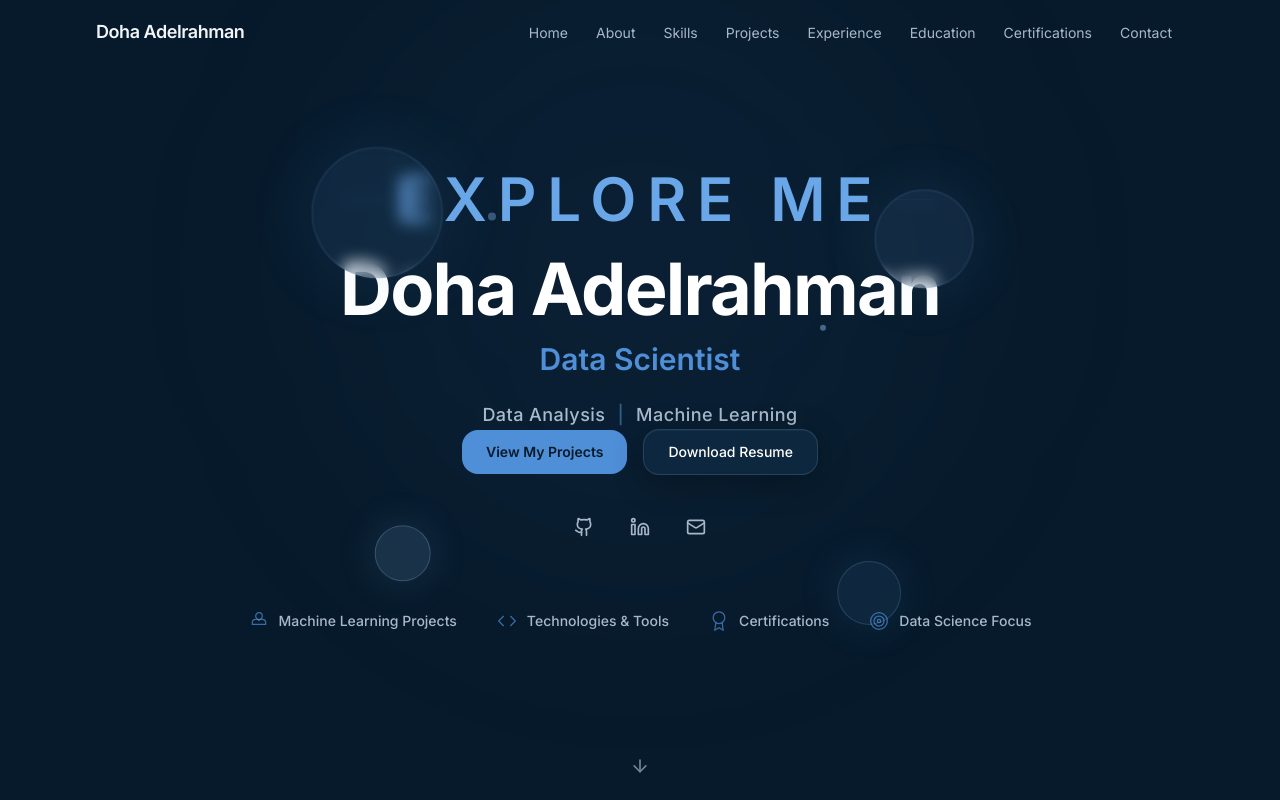
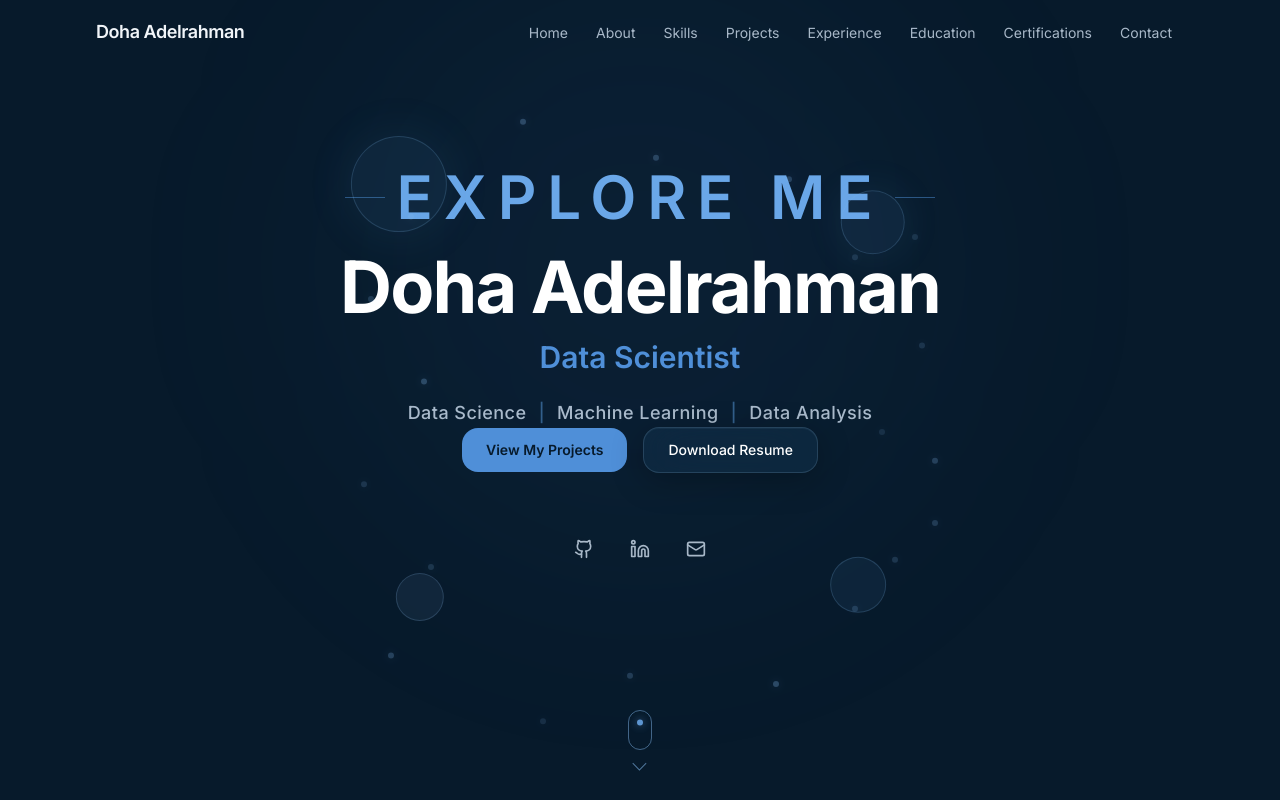
Before and after one commit to DohaAbdelrahman/Doha, a Next.js app: page / in a window 1280 px wide. Shown: the top 800 px of the page. Built offline with nearby package versions, Linux system fonts and the light colour scheme.

Commit message:
update hero

```diff
--- a/src/sections/HeroSection.tsx
+++ b/src/sections/HeroSection.tsx
@@ -1,37 +1,11 @@
 "use client";
 
 import { motion } from "framer-motion";
-import { ArrowDown, Github, Linkedin, Mail } from "lucide-react";
+import { Github, Linkedin, Mail } from "lucide-react";
 
-import { profile, heroStats } from "@/data/portfolio";
+import { profile} from "@/data/portfolio";
 
-const statIcons: Record<string, React.ReactNode> = {
-  brain: (
-    <svg className="w-5 h-5" viewBox="0 0 24 24" fill="none" stroke="currentColor" strokeWidth="1.5">
-      <path d="M12 2a4 4 0 0 1 4 4c0 1.1-.45 2.1-1.17 2.83L12 11.66l-2.83-2.83A4 4 0 0 1 12 2z" />
-      <path d="M8 10c-2.21 0-4 1.79-4 4v2h16v-2c0-2.21-1.79-4-4-4H8z" />
-    </svg>
-  ),
-  "code-2": (
-    <svg className="w-5 h-5" viewBox="0 0 24 24" fill="none" stroke="currentColor" strokeWidth="1.5">
-      <polyline points="16 18 22 12 16 6" />
-      <polyline points="8 6 2 12 8 18" />
-    </svg>
-  ),
-  award: (
-    <svg className="w-5 h-5" viewBox="0 0 24 24" fill="none" stroke="currentColor" strokeWidth="1.5">
-      <circle cx="12" cy="8" r="7" />
-      <polyline points="8.21 13.89 7 23 12 20 17 23 15.79 13.88" />
-    </svg>
-  ),
-  target: (
-    <svg className="w-5 h-5" viewBox="0 0 24 24" fill="none" stroke="currentColor" strokeWidth="1.5">
-      <circle cx="12" cy="12" r="10" />
-      <circle cx="12" cy="12" r="6" />
-      <circle cx="12" cy="12" r="2" />
-    </svg>
-  ),
-};
+
 
 export default function HeroSection() {
   const scrollToProjects = () => document.querySelector("#projects")?.scrollIntoView({ behavior: "smooth" });
@@ -47,115 +21,89 @@ export default function HeroSection() {
 
 
 
-        {/* Floating Orbs */}
+        {/* Floating Orb Field */}
         <div className="absolute inset-0 overflow-hidden pointer-events-none">
 
-          {/* Orb 1 */}
+          {/* Large soft orbs */}
           <motion.div
-            className="
-              absolute
-              w-32 h-32
-              rounded-full
-              bg-[#5B9FE3]/10
-              border border-[#7FB2E5]/20
-              shadow-[0_0_70px_rgba(91,159,227,0.12)]
-              backdrop-blur-sm
-            "
-            style={{ top: "16%", left: "10%" }}
-            animate={{
-              x: [0, 20, -10, 15, 0],
-              y: [0, -25, 15, -10, 0],
-              scale: [1, 1.05, 0.98, 1.03, 1],
-            }}
-            transition={{
-              duration: 10,
-              repeat: Infinity,
-              ease: "easeInOut",
-            }}
-          />
-
-          {/* Orb 2 */}
-          <motion.div
-            className="
-              absolute
-              w-24 h-24
-              rounded-full
-              bg-[#6AA7E8]/10
-              border border-[#8BBBE8]/20
-              shadow-[0_0_60px_rgba(106,167,232,0.12)]
-              backdrop-blur-sm
-            "
-            style={{ top: "22%", right: "12%" }}
-            animate={{
-              x: [0, -20, 15, -10, 0],
-              y: [0, 25, -15, 20, 0],
-              scale: [1, 0.97, 1.04, 0.99, 1],
-            }}
-            transition={{
-              duration: 12,
-              repeat: Infinity,
-              ease: "easeInOut",
-            }}
-          />
-
-          {/* Orb 3 */}
-          <motion.div
-            className="
-              absolute
-              w-14 h-14
-              rounded-full
-              bg-[#8BBBE8]/15
-              border border-[#8BBBE8]/25
-              shadow-[0_0_40px_rgba(139,187,232,0.15)]
-            "
-            style={{ bottom: "24%", left: "18%" }}
+            className="absolute w-24 h-24 rounded-full border border-[#7FB2E5]/20 bg-[#5B9FE3]/8 shadow-[0_0_50px_rgba(91,159,227,0.10)]"
+            style={{ top: "12%", left: "8%" }}
             animate={{
               x: [0, 25, -15, 10, 0],
               y: [0, -20, 15, -10, 0],
             }}
-            transition={{
-              duration: 8,
-              repeat: Infinity,
-              ease: "easeInOut",
-            }}
+            transition={{ duration: 12, repeat: Infinity, ease: "easeInOut" }}
           />
 
-          {/* Orb 4 */}
           <motion.div
-            className="
-              absolute
-              w-16 h-16
-              rounded-full
-              bg-[#5B9FE3]/10
-              border border-[#7FB2E5]/20
-              shadow-[0_0_45px_rgba(91,159,227,0.12)]
-            "
-            style={{ bottom: "20%", right: "18%" }}
+            className="absolute w-16 h-16 rounded-full border border-[#7FB2E5]/20 bg-[#6AA7E8]/8 shadow-[0_0_40px_rgba(106,167,232,0.10)]"
+            style={{ top: "20%", right: "9%" }}
             animate={{
               x: [0, -20, 15, -10, 0],
+              y: [0, 20, -15, 10, 0],
+            }}
+            transition={{ duration: 10, repeat: Infinity, ease: "easeInOut" }}
+          />
+
+          <motion.div
+            className="absolute w-12 h-12 rounded-full border border-[#8BBBE8]/20 bg-[#8BBBE8]/8"
+            style={{ bottom: "18%", left: "11%" }}
+            animate={{
+              x: [0, 20, -10, 15, 0],
+              y: [0, -15, 20, -10, 0],
+            }}
+            transition={{ duration: 9, repeat: Infinity, ease: "easeInOut" }}
+          />
+
+          <motion.div
+            className="absolute w-14 h-14 rounded-full border border-[#7FB2E5]/20 bg-[#5B9FE3]/8"
+            style={{ bottom: "20%", right: "12%" }}
+            animate={{
+              x: [0, -15, 10, -20, 0],
               y: [0, 15, -20, 10, 0],
             }}
-            transition={{
-              duration: 9,
-              repeat: Infinity,
-              ease: "easeInOut",
-            }}
+            transition={{ duration: 11, repeat: Infinity, ease: "easeInOut" }}
           />
 
-          {/* Small floating particles */}
-          <motion.span
-            className="absolute w-2 h-2 rounded-full bg-[#7FB2E5]/40"
-            style={{ top: "25%", left: "32%" }}
-            animate={{ y: [0, -15, 0] }}
-            transition={{ duration: 4, repeat: Infinity, ease: "easeInOut" }}
-          />
-
-          <motion.span
-            className="absolute w-1.5 h-1.5 rounded-full bg-[#7FB2E5]/50"
-            style={{ top: "38%", right: "28%" }}
-            animate={{ y: [0, 12, 0] }}
-            transition={{ duration: 5, repeat: Infinity, ease: "easeInOut" }}
-          />
+          {/* Many small floating particles */}
+          {[
+            ["12%", "32%"],
+            ["18%", "72%"],
+            ["25%", "15%"],
+            ["30%", "82%"],
+            ["36%", "9%"],
+            ["42%", "92%"],
+            ["48%", "17%"],
+            ["54%", "86%"],
+            ["61%", "8%"],
+            ["67%", "94%"],
+            ["73%", "18%"],
+            ["78%", "82%"],
+            ["84%", "12%"],
+            ["90%", "70%"],
+            ["94%", "35%"],
+            ["15%", "52%"],
+            ["27%", "91%"],
+            ["72%", "88%"],
+            ["87%", "48%"],
+            ["57%", "94%"],
+          ].map(([top, left], index) => (
+            <motion.span
+              key={index}
+              className="absolute w-1.5 h-1.5 rounded-full bg-[#7FB2E5]/45 shadow-[0_0_10px_rgba(127,178,229,0.25)]"
+              style={{ top, left }}
+              animate={{
+                y: [0, -8, 0, 8, 0],
+                opacity: [0.3, 0.7, 0.35, 0.6, 0.3],
+              }}
+              transition={{
+                duration: 3 + (index % 4),
+                repeat: Infinity,
+                delay: index * 0.15,
+                ease: "easeInOut",
+              }}
+            />
+          ))}
 
         </div>
 
@@ -208,9 +156,11 @@ export default function HeroSection() {
             text-[#A9BACB]
           "
         >
-          Data Analysis
+          Data Science
           <span className="mx-3 text-[#5B9FE3]/50">|</span>
           Machine Learning
+          <span className="mx-3 text-[#5B9FE3]/50">|</span>
+          Data Analysis
         </motion.p>
 
         {/* CTA Buttons */}
@@ -218,7 +168,7 @@ export default function HeroSection() {
           initial={{ opacity: 0, y: 20 }}
           animate={{ opacity: 1, y: 0 }}
           transition={{ duration: 0.6, delay: 0.95 }}
-          className="flex flex-wrap items-center justify-center gap-4 mb-8"
+          className="flex flex-wrap items-center justify-center gap-4 mb-14"
         >
           <button
             onClick={scrollToProjects}
@@ -233,6 +183,7 @@ export default function HeroSection() {
             Download Resume
           </a>
         </motion.div>
+
 
         {/* Social Links */}
         <motion.div
@@ -258,34 +209,38 @@ export default function HeroSection() {
             </a>
           ))}
         </motion.div>
-
-        {/* Stats */}
-        <motion.div
-          initial={{ opacity: 0, y: 20 }}
-          animate={{ opacity: 1, y: 0 }}
-          transition={{ duration: 0.6, delay: 1.2 }}
-          className="flex flex-wrap items-center justify-center gap-6 sm:gap-10"
-        >
-          {heroStats.map((stat, idx) => (
-            <div key={idx} className="flex items-center gap-2.5 text-[#A8B8C8]">
-              <span className="text-[#4F8FD8]/70">{statIcons[stat.icon]}</span>
-              <span className="text-sm font-medium">{stat.label}</span>
-            </div>
-          ))}
-        </motion.div>
       </div>
 
-      {/* Scroll indicator */}
-      <motion.div
-        initial={{ opacity: 0 }}
-        animate={{ opacity: 1 }}
-        transition={{ duration: 0.6, delay: 1.5 }}
-        className="absolute bottom-8 left-1/2 -translate-x-1/2"
-      >
-        <motion.div animate={{ y: [0, 8, 0] }} transition={{ repeat: Infinity, duration: 2, ease: "easeInOut" }}>
-          <ArrowDown className="w-5 h-5 text-[#71859A]" />
+      {/* Scroll Indicator */}
+        <motion.div
+          initial={{ opacity: 0 }}
+          animate={{ opacity: 1 }}
+          transition={{ duration: 0.8, delay: 1.2 }}
+          className="absolute bottom-8 left-1/2 -translate-x-1/2 flex flex-col items-center gap-2"
+        >
+          <div className="w-6 h-10 rounded-full border border-[#7FB2E5]/50 flex items-start justify-center p-1.5">
+            <motion.span
+              animate={{ y: [0, 12, 0], opacity: [1, 0.4, 1] }}
+              transition={{
+                repeat: Infinity,
+                duration: 1.8,
+                ease: "easeInOut",
+              }}
+              className="w-1.5 h-1.5 rounded-full bg-[#6AA7E8] shadow-[0_0_8px_rgba(106,167,232,0.7)]"
+            />
+          </div>
+
+          <motion.span
+            animate={{ y: [0, 4, 0] }}
+            transition={{
+              repeat: Infinity,
+              duration: 1.8,
+              ease: "easeInOut",
+            }}
+            className="w-2.5 h-2.5 border-r border-b border-[#7FB2E5]/60 rotate-45"
+          />
         </motion.div>
-      </motion.div>
+
     </section>
   );
 }
```
